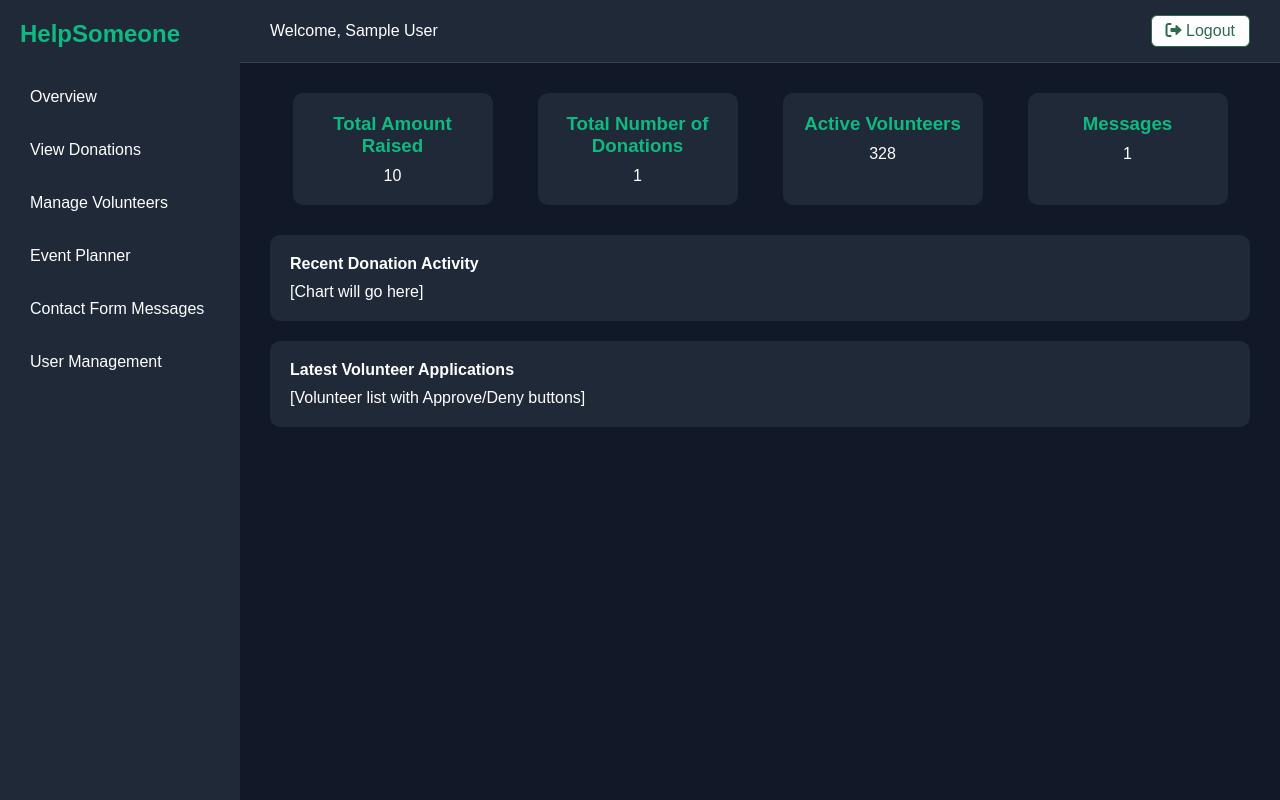
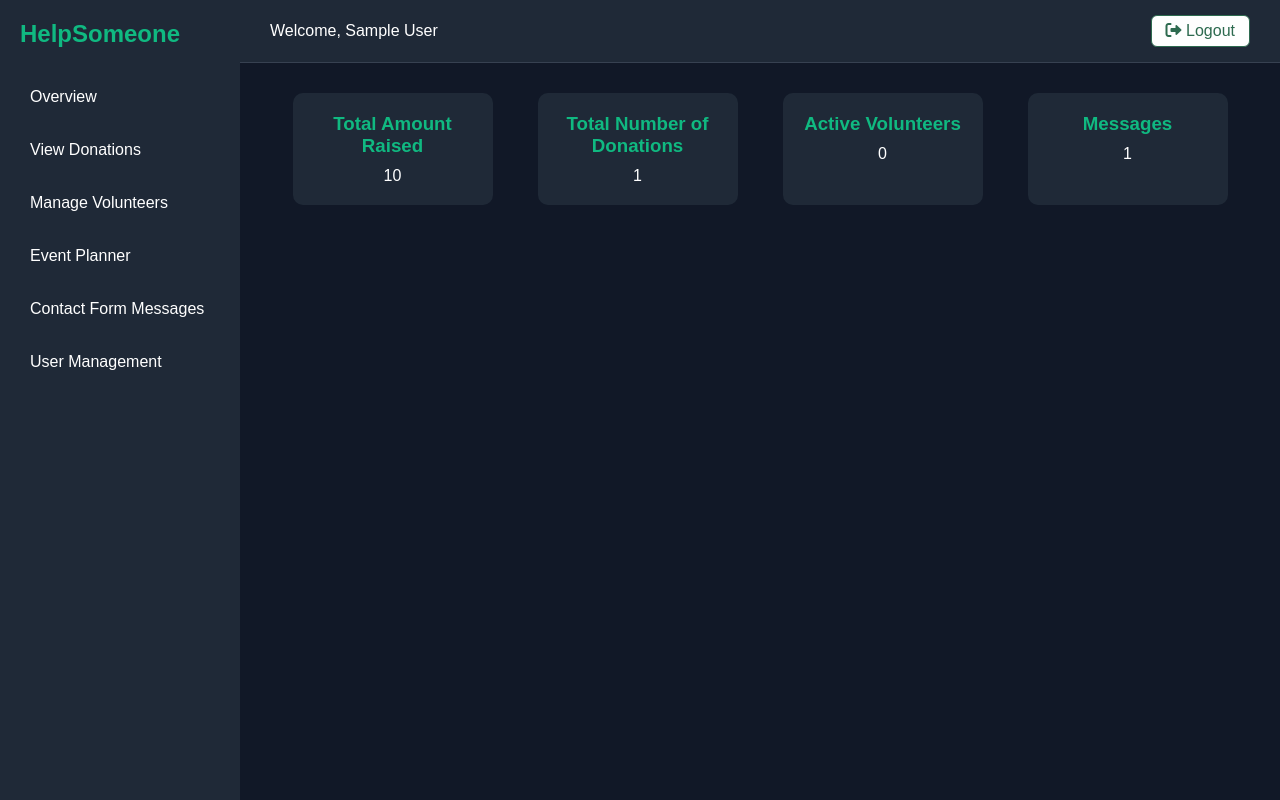
Before and after one commit to elejerlija/UEB25_Gr6, a PHP site: page /admin_dashboard/admin.php in a window 1280 px wide. Run offline with PHP 8.4, Linux system fonts and the light colour scheme; the visitor is signed in with stand-in values (Sample User, id 1); tables that the repository leaves empty or names only in its code hold one stand-in row (values such as "Sample post").

Commit message:
overview e adminit

```diff
--- a/admin_dashboard/admin.php
+++ b/admin_dashboard/admin.php
@@ -13,6 +13,10 @@ $donate_result = mysqli_query($conn, "SELECT COUNT(*) AS donateTotali FROM donat
 $donate_row = mysqli_fetch_assoc($donate_result);
 $totalDonations = $donate_row['donateTotali'];
 
+$active_volunteers = mysqli_query($conn, "SELECT COUNT(*) AS active FROM volunteers WHERE status = 1");
+$volunteers_row = mysqli_fetch_assoc($active_volunteers);
+$totalactive = $volunteers_row['active'];
+
 
 $totalQuery = "SELECT SUM(amount) AS total_donations FROM donations";
 $totalResult = $conn->query($totalQuery);
@@ -21,6 +25,7 @@ $totalAmount = 0;
 if ($totalResult && $row = $totalResult->fetch_assoc()) {
     $totalAmount = $row['total_donations'];
 }
+
 
 
 ?>
@@ -41,7 +46,7 @@ if ($totalResult && $row = $totalResult->fetch_assoc()) {
     <h2>HelpSomeone</h2>
     <a href="#">Overview</a>
     <a href="/UEB24_Gr26/admin_dashboard/manage_donations.php">View Donations</a>
-    <a href="#">Manage Volunteers</a>
+    <a href="/UEB24_Gr26/admin_dashboard/admin_volunteers.php">Manage Volunteers</a>
     <a href="/UEB24_Gr26/admin_dashboard/event_planner.php">Event Planner</a>
     <a href="/UEB24_Gr26/admin_dashboard/contact_messages.php">Contact Form Messages</a>
   <a href="/UEB24_Gr26/admin_dashboard/user_management.php">User Management</a>
@@ -66,7 +71,7 @@ if ($totalResult && $row = $totalResult->fetch_assoc()) {
       </div>
       <div class="card">
         <h3>Active Volunteers</h3>
-        <p>328</p>
+        <p><?php echo $totalactive ?></p>
       </div>
 
       <div class="card">
@@ -75,17 +80,7 @@ if ($totalResult && $row = $totalResult->fetch_assoc()) {
       </div>
     </div>
 
-    <div class="content">
-      <div class="section">
-        <h4>Recent Donation Activity</h4>
-        <p>[Chart will go here]</p>
-      </div>
 
-      <div class="section">
-        <h4>Latest Volunteer Applications</h4>
-        <p>[Volunteer list with Approve/Deny buttons]</p>
-      </div>
-    </div>
   </div>
 </body>
 </html>
```
